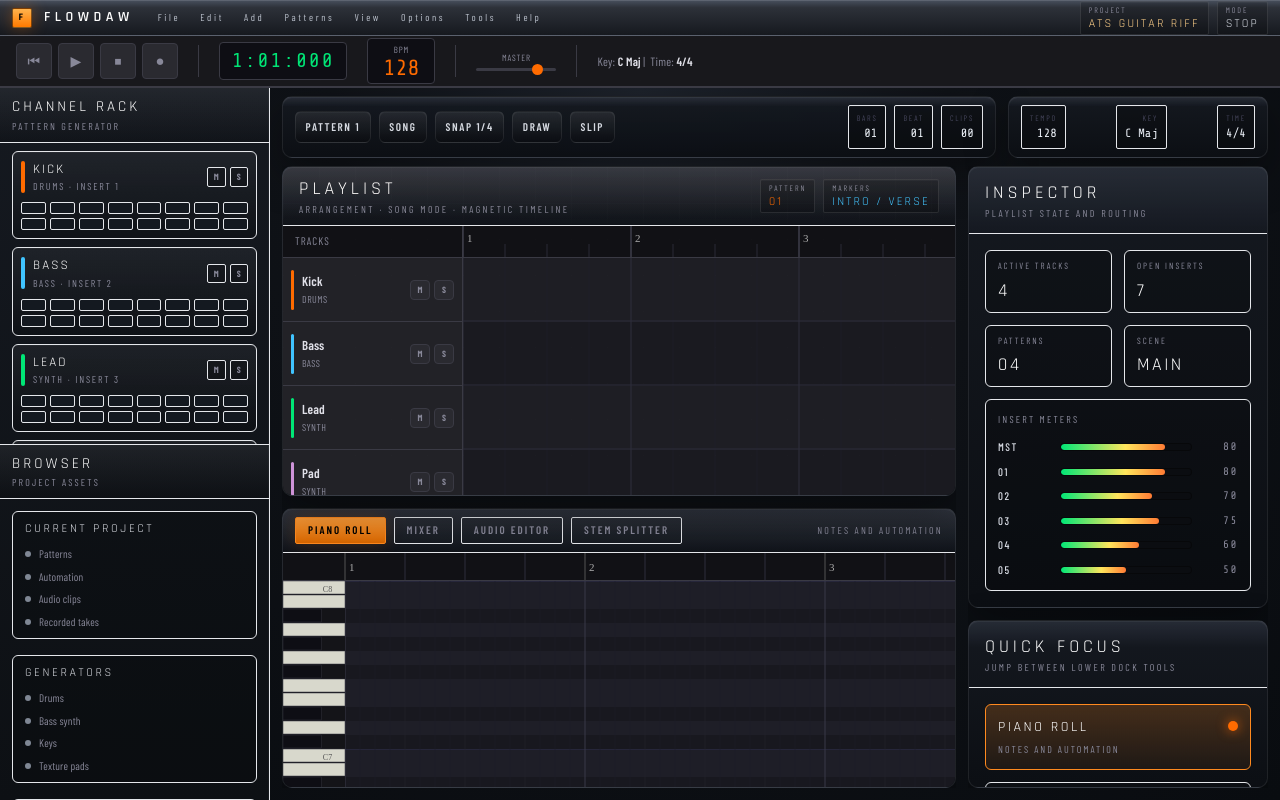
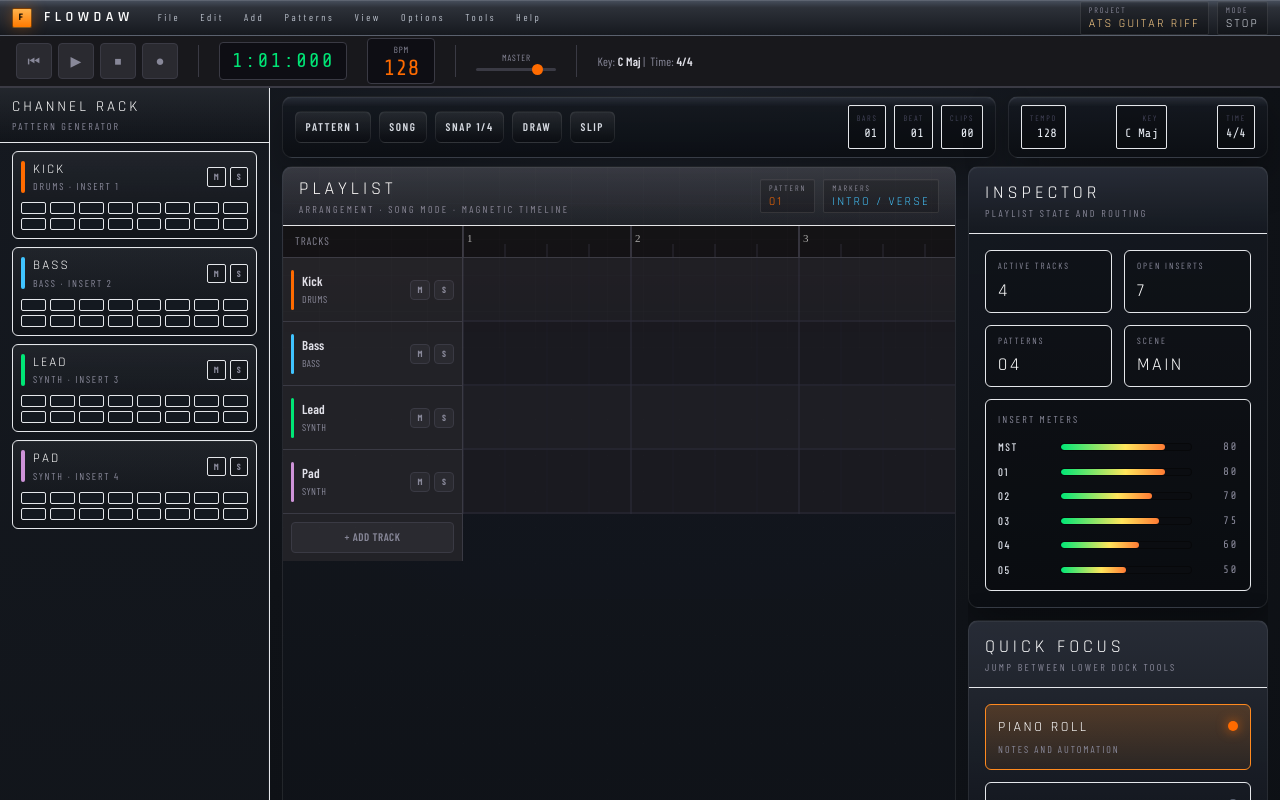
Before and after one commit to suhanstha09/flowdaw, a Next.js app in the folder frontend/: page / in a window 1280 px wide. Shown: the top 800 px of the page. Built offline with nearby package versions, Linux system fonts and the light colour scheme; a web font is replaced by a local one.

Commit message:
backend: update layout styles for improved overflow handling and minimum height

```diff
--- a/frontend/src/app/page.tsx
+++ b/frontend/src/app/page.tsx
@@ -50,7 +50,7 @@ export default function Home() {
   const beats = Math.floor(playPosition % 4) + 1
 
   return (
-    <div className="fl-shell flex h-screen flex-col overflow-hidden bg-[#0a0d10] text-text">
+    <div className="fl-shell flex min-h-screen flex-col overflow-x-hidden bg-[#0a0d10] text-text">
       <div className="flex h-9 items-center gap-4 border-b border-white/10 bg-[linear-gradient(180deg,#49515f_0%,#2d3139_22%,#16191f_100%)] px-3 text-[11px] uppercase tracking-[0.24em] text-[#d7dbe3] shadow-[inset_0_1px_0_rgba(255,255,255,0.12)]">
         <div className="flex items-center gap-3">
           <div className="flex h-5 w-5 items-center justify-center rounded-sm border border-black/50 bg-[linear-gradient(180deg,#ffb34d,#ff7a00)] font-display text-[10px] font-bold text-black shadow-[0_0_16px_rgba(255,122,0,0.35)]">
```
